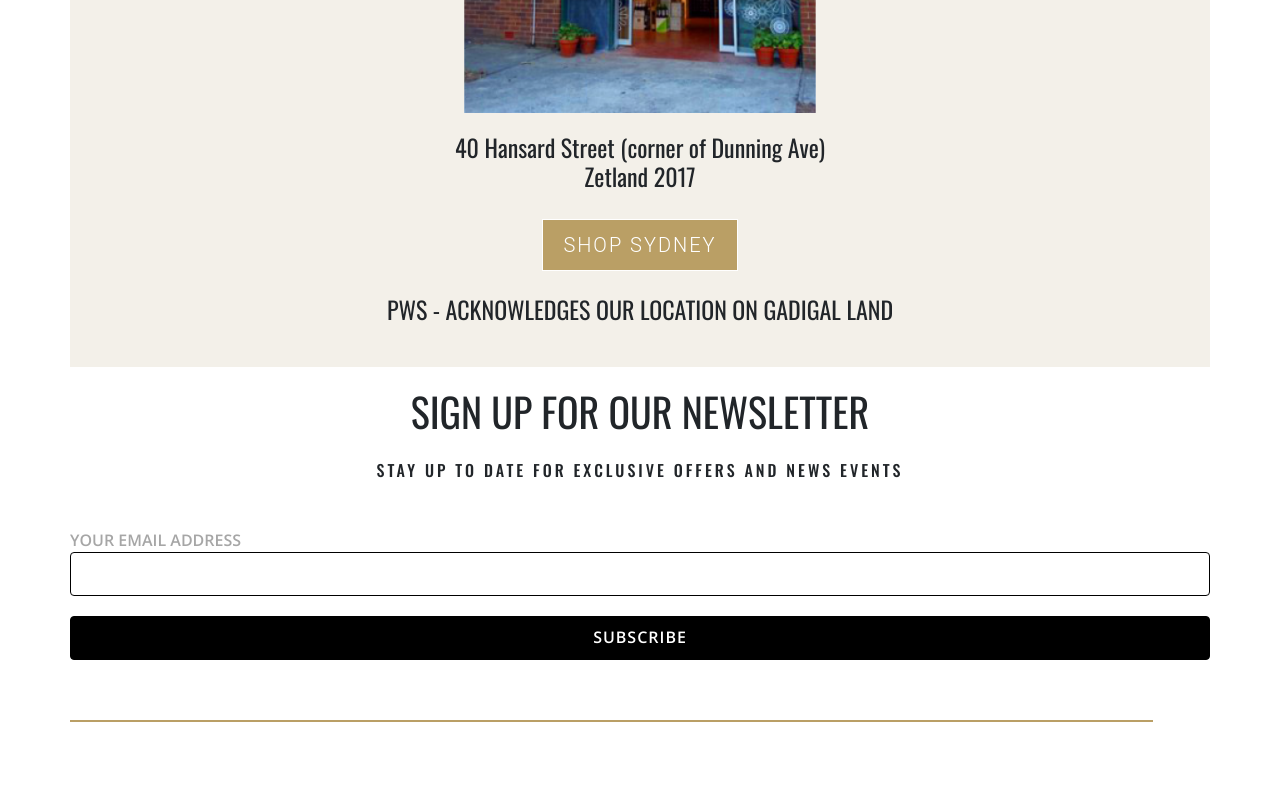
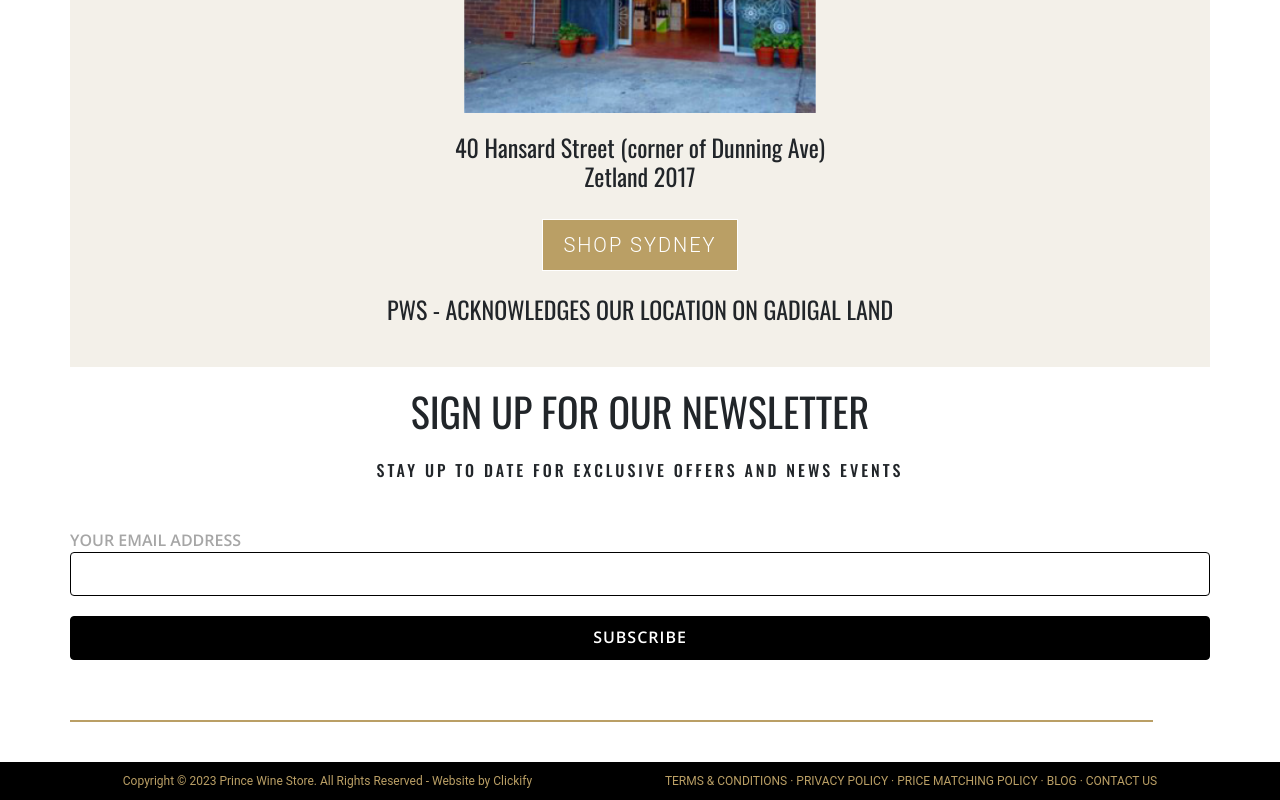
Before and after one commit to RamanenyaAS/Prince-Wine-Store, a website built with Parcel: page src/index.html in a window 1280 px wide. Shown: the part 3022-3822 px from the top of the page. Before the commit the page ends 3784 px from the top, so only its background shows below. Built offline with nearby package versions, Linux system fonts and the light colour scheme.

Commit message:
feat(Prince-Wine-Store): add bottom section

```diff
--- a/src/index.html
+++ b/src/index.html
@@ -19,10 +19,11 @@
     <link rel="stylesheet" href="./scss/newsletter.scss">
     <link rel="stylesheet" href="./scss/join-us.scss">
     <link rel="stylesheet" href="./scss/footer.scss">
+    <link rel="stylesheet" href="./scss/bottom.scss">
     <link href="https://cdn.jsdelivr.net/npm/bootstrap@5.3.1/dist/css/bootstrap.min.css" rel="stylesheet" integrity="sha384-4bw+/aepP/YC94hEpVNVgiZdgIC5+VKNBQNGCHeKRQN+PtmoHDEXuppvnDJzQIu9" crossorigin="anonymous">
     <link href="https://fonts.googleapis.com/css2?family=Open+Sans:wght@600&family=Oswald:wght@300;400;500;700&display=swap" rel="stylesheet"></head>
 <body>
-    <p class="main__top-page-announcements">....one of the World’s Top Ten Iconic Wine Shops     -     Wine Enthusiast Magazine</p>
+    <p class="top-page-announcements">....one of the World’s Top Ten Iconic Wine Shops     -     Wine Enthusiast Magazine</p>
     <header class="header">
         <div class="container container_header" >
             <div class="header-block">
@@ -184,8 +185,29 @@
         <div class="container">
             <div class="container__separator"></div>
         </div>
+        <section class="join-us">
+
+        </section>
     </main>
-
+    <div class="bottom-page-announcements">
+        <div class="bottom-block">
+            <div class="bottom-block__caption">
+                Copyright © 2023 Prince Wine Store. All Rights Reserved - Website by
+                <a class="block-left__link" href="https://clickify.com" target="_blank" style="text-decoration: none;color: #ba9f65;">Clickify</a>
+            </div>
+        </div>
+        <div class="bottom-block">
+            <a class="bottom-block__link" href="https://princewinestore.com.au/terms-and-conditions/" style="text-decoration: none;color: #ba9f65;">TERMS &amp; CONDITIONS</a>
+            ·
+            <a class="bottom-block__link" href="https://princewinestore.com.au/privacy-policy/" style="text-decoration: none;color: #ba9f65;">PRIVACY POLICY</a>
+            ·
+            <a class="bottom-block__link" href="https://princewinestore.com.au/price-matching-policy/" style="text-decoration: none;color: #ba9f65;">PRICE MATCHING POLICY</a>
+            ·
+            <a class="bottom-block__link" href="https://www.princewinestore.com.au/blog/" style="text-decoration: none;color: #ba9f65;">BLOG</a>
+            ·
+            <a class="bottom-block__link" href="https://princewinestore.com.au/contact-us/" style="text-decoration: none;color: #ba9f65;">CONTACT US</a>
+        </div>
+    </div>
     <script src="https://kit.fontawesome.com/9fc3b56d82.js" crossorigin="anonymous"></script>
     <script src="https://cdn.jsdelivr.net/npm/bootstrap@5.3.1/dist/js/bootstrap.bundle.min.js" integrity="sha384-HwwvtgBNo3bZJJLYd8oVXjrBZt8cqVSpeBNS5n7C8IVInixGAoxmnlMuBnhbgrkm" crossorigin="anonymous"></script>
 </body>
--- /dev/null
+++ b/src/scss/bottom.scss
@@ -0,0 +1,13 @@
+.bottom-page-announcements{
+    background-color: black;
+    display: flex;
+    justify-content: space-evenly;
+    align-items: center;
+    .bottom-block{
+        color: #ba9f65;
+        font-size: 12px;
+        max-width: 89%;
+        padding: 10px;
+        font-family: 'Roboto', sans-serif;
+    }
+}
--- a/src/scss/common.scss
+++ b/src/scss/common.scss
@@ -7,7 +7,7 @@
 a{
     text-decoration: none;
 }
-.main__top-page-announcements{
+.top-page-announcements{
     background-color: black;
     color: white;
     font-family: 'Roboto', sans-serif;
```
